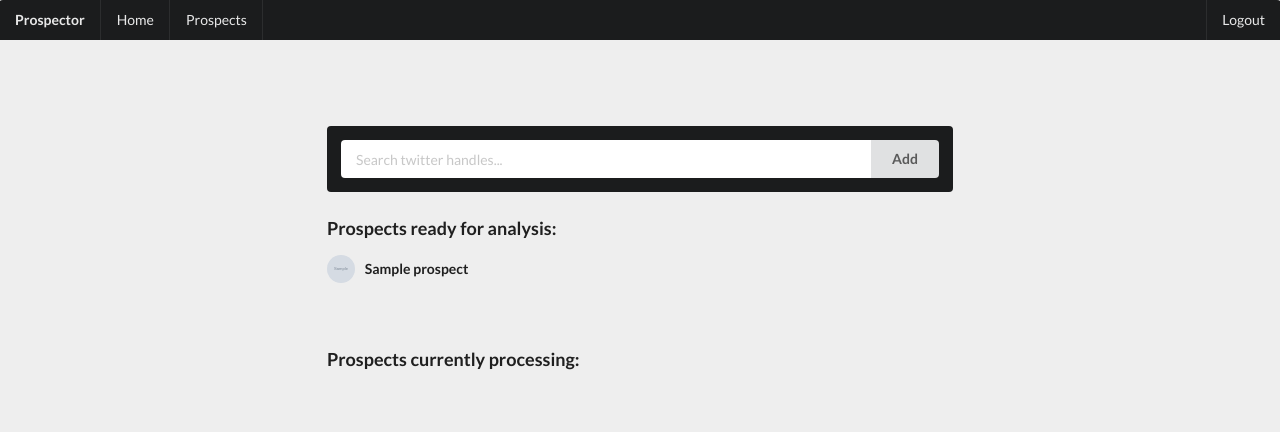
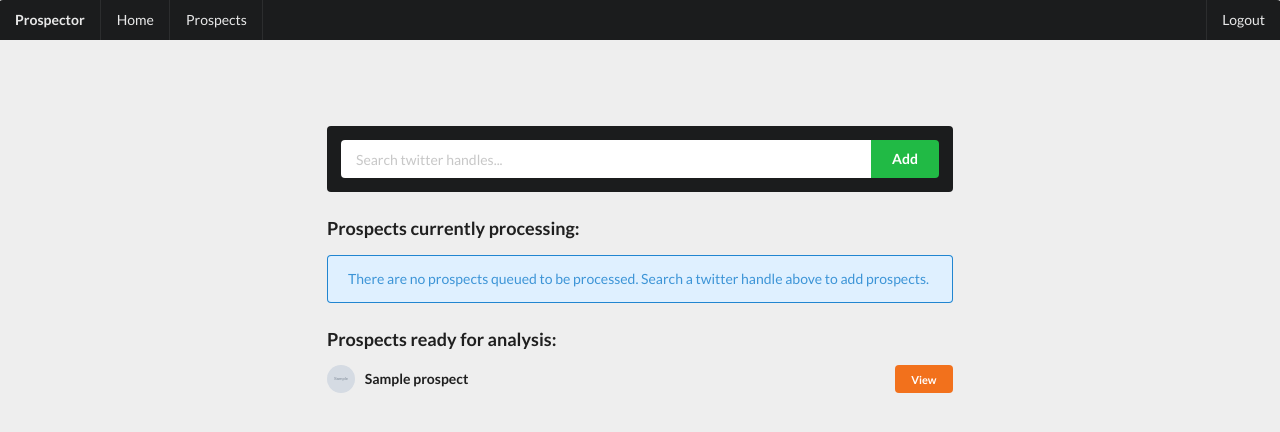
Before and after one commit to PlayerFit/WEBAPP, a Flask app: page /prospect in a window 1280 px wide. Shown: the top 432 px of the page. Run offline with Flask 2, Linux system fonts and the light colour scheme; a user stored in the database is signed in; tables that the repository leaves empty hold one stand-in row (values such as "Sample post"); grey boxes marked "Sample" are stand-in pictures; some libraries are stand-ins or nearby versions.

Commit message:
prospect page ui touches

```diff
--- a/templates/prospects.html
+++ b/templates/prospects.html
@@ -4,36 +4,45 @@
 {% block content %}
 <div class="four wide column"></div>
 <div class="eight wide column" style="padding-top: 100px">
+
     <form class="ui inverted form segment" action="/prospect" method="POST">
         <div class="ui fluid action input">
           <input name="handle" type="text" placeholder="Search twitter handles...">
-          <div class="ui submit button">Add</div>
+          <div class="ui green submit button">Add</div>
         </div>
     </form>
+    <h3 class="ui header">Prospects currently processing:</h3>
+    {% if processing|length < 1 %}
+        <div class="ui blue message">
+            <p>There are no prospects queued to be processed. Search a twitter handle above to add prospects.
+            </p>
+        </div>
+    {% else %}
+        <div class="ui middle aligned divided link list" style="padding-bottom: 40px;">
+            {% for prospect in processing %}
+            <div class="item" data-value={{ prospect.id }}>
+                <img class="ui avatar image" src={{ prospect.img_url }}>
+                <div class="content">
+                  <div class="header">{{ prospect.name }}</div>
+                </div>
+            </div>
+            {% endfor %}
+        </div>
+    {% endif %}
 
     <h3 class="ui header">Prospects ready for analysis:</h3>
     <div class="ui middle aligned divided link list" style="padding-bottom: 40px;">
         {% for prospect in processed %}
-        <div class="item clickable" data-value={{ prospect.id }}>
+        <div class="item clickable">
             <img class="ui avatar image" src={{ prospect.img_url }}>
             <div class="content">
               <div class="header">{{ prospect.name }}</div>
             </div>
+            <div class="ui right floated mini orange button" data-value={{ prospect.id }}>View</div>
         </div>
         {% endfor %}
     </div>
 
-    <h3 class="ui header">Prospects currently processing:</h3>
-    <div class="ui middle aligned divided link list" style="padding-bottom: 40px;">
-        {% for prospect in processing %}
-        <div class="item" data-value={{ prospect.id }}>
-            <img class="ui avatar image" src={{ prospect.img_url }}>
-            <div class="content">
-              <div class="header">{{ prospect.name }}</div>
-            </div>
-        </div>
-        {% endfor %}
-    </div>
 </div>
 <div class="four wide column"></div>
 {% endblock %}
@@ -44,8 +53,8 @@
     $('body').css('background', '#eee');
 
     $(function() {
-      $('.ui .item .clickable').on('click', function(e){
-        var item = $(e.target).closest('.item');
+      $('.ui .button').on('click', function(e){
+        var item = $(e.target);
         var prospect_id = item.data('value');
         window.location = "/prospect/" + prospect_id;
       });
```
